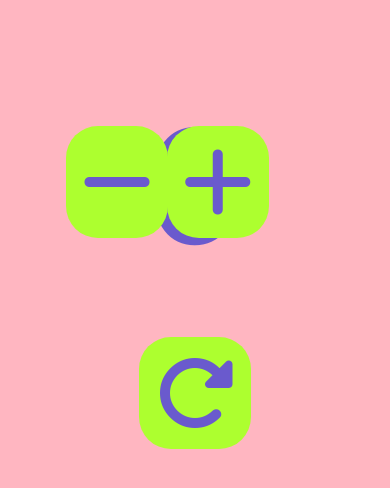
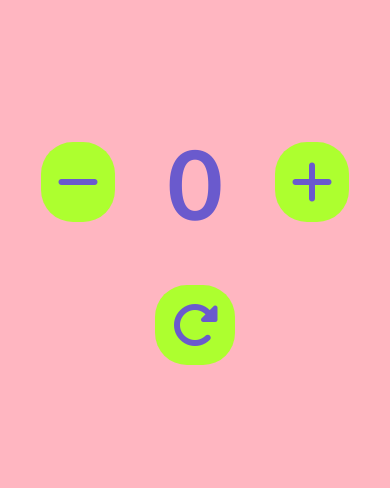
Before and after one commit to VioletViolaVi/Counter, a plain HTML site: page index.html in a window 390 px wide. Shown: the part 240-728 px from the top of the page. Drawn offline with Linux system fonts and the light colour scheme.

Commit message:
Make app responsive for small screens

```diff
--- a/assets/style.css
+++ b/assets/style.css
@@ -12,7 +12,7 @@ body {
 
 .title {
     text-align: center;
-    margin-top: 1em;
+    margin-top: 0.3em;
     font-size: 4em;
 }
 
@@ -24,17 +24,18 @@ body {
 }
 
 .counterNumber {
-    font-size: 10em;
+    font-size: 6em;
 }
 
 .minusIconDiv {
     position: absolute;
     top: 50%;
-    left: 30%;
+    left: 20%;
     transform: translate(-50%, -50%);
     background-color: greenyellow;
     padding: 1em;
     border-radius: 2em;
+    cursor: pointer
 }
 
 .minusIconDiv:hover {
@@ -42,7 +43,7 @@ body {
 }
 
 .fas.fa-minus {
-    font-size: 5em;
+    font-size: 3em;
     cursor: pointer;
     color: slateblue;
 }
@@ -51,14 +52,40 @@ body {
     color: greenyellow;
 }
 
+.plusIconDiv {
+    position: absolute;
+    top: 50%;
+    left: 80%;
+    transform: translate(-50%, -50%);
+    background-color: greenyellow;
+    padding: 1em;
+    border-radius: 2em;
+    cursor: pointer
+}
+
+.plusIconDiv:hover {
+    background-color: mediumspringgreen;
+}
+
+.fas.fa-plus {
+    font-size: 3em;
+    cursor: pointer;
+    color: slateblue;
+}
+
+.fas.fa-plus:hover {
+    color: greenyellow;
+}
+
 .restartIconDiv {
     position: absolute;
-    top: 75%;
+    top: 67%;
     left: 50%;
     transform: translate(-50%, -50%);
     background-color: greenyellow;
     padding: 1em;
     border-radius: 2em;
+    cursor: pointer
 }
 
 .restartIconDiv:hover {
@@ -66,7 +93,7 @@ body {
 }
 
 .fas.fa-redo-alt {
-    font-size: 5em;
+    font-size: 3em;
     cursor: pointer;
     color: slateblue;
 }
@@ -74,27 +101,3 @@ body {
 .fas.fa-redo-alt:hover {
     color: greenyellow;
 }
-
-.plusIconDiv {
-    position: absolute;
-    top: 50%;
-    right: 18%;
-    transform: translate(-50%, -50%);
-    background-color: greenyellow;
-    padding: 1em;
-    border-radius: 2em;
-}
-
-.plusIconDiv:hover {
-    background-color: mediumspringgreen;
-}
-
-.fas.fa-plus {
-    font-size: 5em;
-    cursor: pointer;
-    color: slateblue;
-}
-
-.fas.fa-plus:hover {
-    color: greenyellow;
-}
```
Also changed, not shown: index.html (+0 -3 lines).
